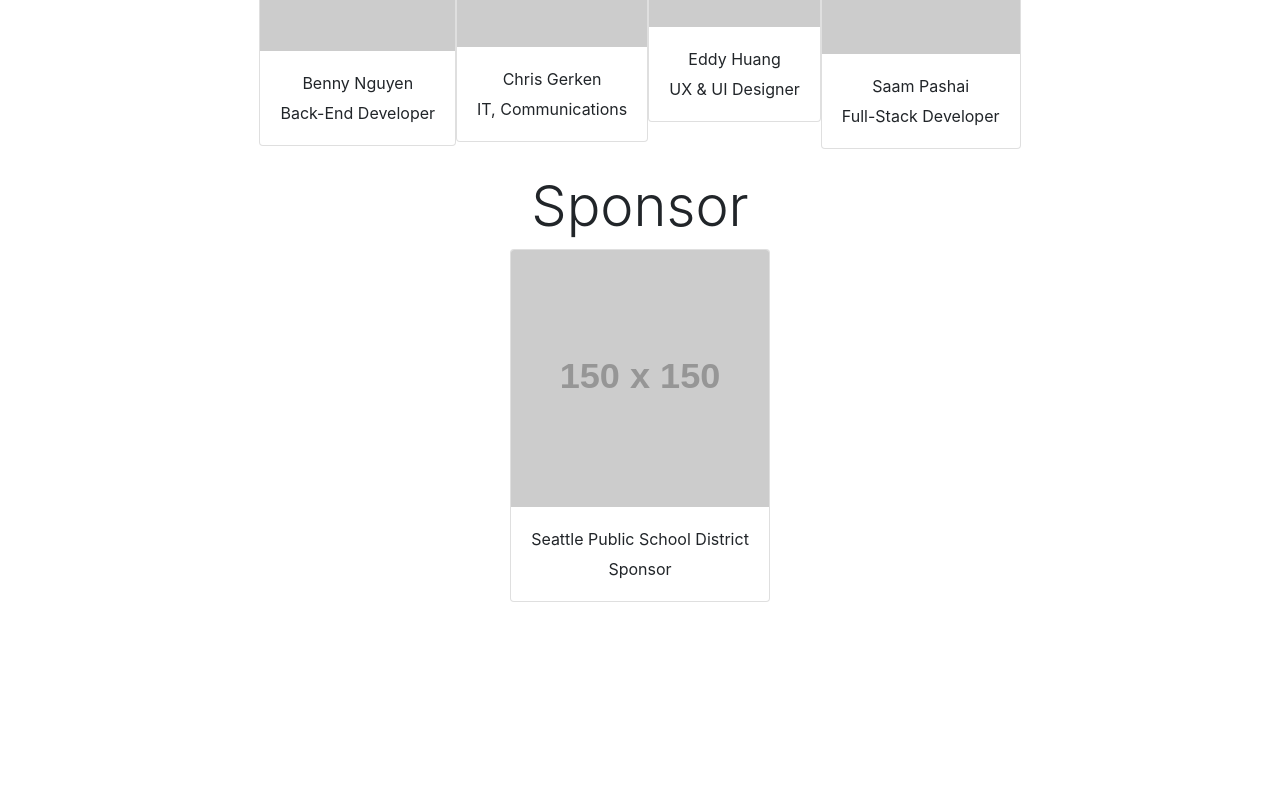
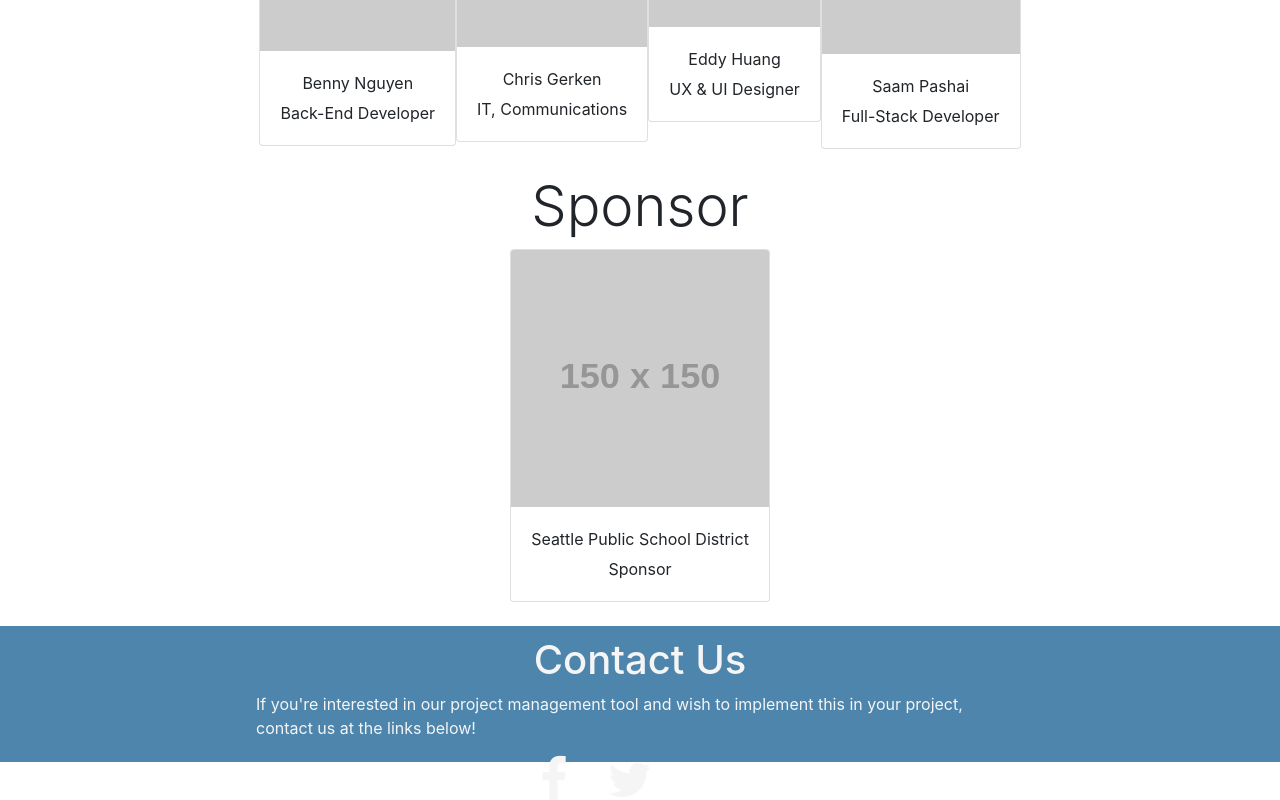
Before and after one commit to SaamPashai/landingPage, a React (Create React App) app: page / in a window 1280 px wide. Shown: the part 2075-2875 px from the top of the page. Before the commit the page ends 2701 px from the top, so only its background shows below. Built offline with nearby package versions, Linux system fonts and the light colour scheme.

Commit message:
Made footer

```diff
--- a/src/Footer.js
+++ b/src/Footer.js
@@ -3,9 +3,18 @@ import React, { Component } from 'react';
 class Footer extends Component {
     render() {
         return(
-            <footer>
+            <div id="footerBlock">
+                <h1>Contact Us</h1>
+                <p>If you're interested in our project management tool and wish to implement this
+                   in your project, contact us at the links below!
+                </p>
 
-            </footer>
+                <div id="socialMediaContainer">
+                    <i class="fa fa-facebook-f fa-3x" aria-hidden="true"></i>
+                    <i class="fa fa-twitter fa-3x" aria-hidden="true"></i>
+                    <a href="mailto:bennyn@uw.edu"><i class="fa fa-envelope-o fa-3x" aria-hidden="true"></i></a>
+                </div>
+            </div>
         );
     }
 }
--- a/src/index.css
+++ b/src/index.css
@@ -38,6 +38,7 @@
 }
 
 #aboutUsBlock {
+  height: inherit;
   text-align: center;
   padding-top: 50px;
 }
@@ -46,3 +47,39 @@
   display: flex;
   justify-content: center;
 }
+
+#footerBlock {
+  padding-top: 10px;
+  display: block;
+  height: 17vh;
+  width: 100vw;
+  background-color: #4D85AC;
+  color: whitesmoke;
+}
+
+#footerBlock h1 {
+  text-align: center;
+}
+
+#footerBlock p {
+  margin-left: 20vw;
+  margin-right: 20vw;
+}
+
+#socialMediaContainer {
+  display: flex;
+  justify-content: center;
+}
+
+#socialMediaContainer i {
+  margin-left: 20px;
+  margin-right: 20px;
+}
+
+#socialMediaContainer a {
+  color: white;
+}
+
+#socialMediaContainer a:hover {
+  color: black;
+}
```
